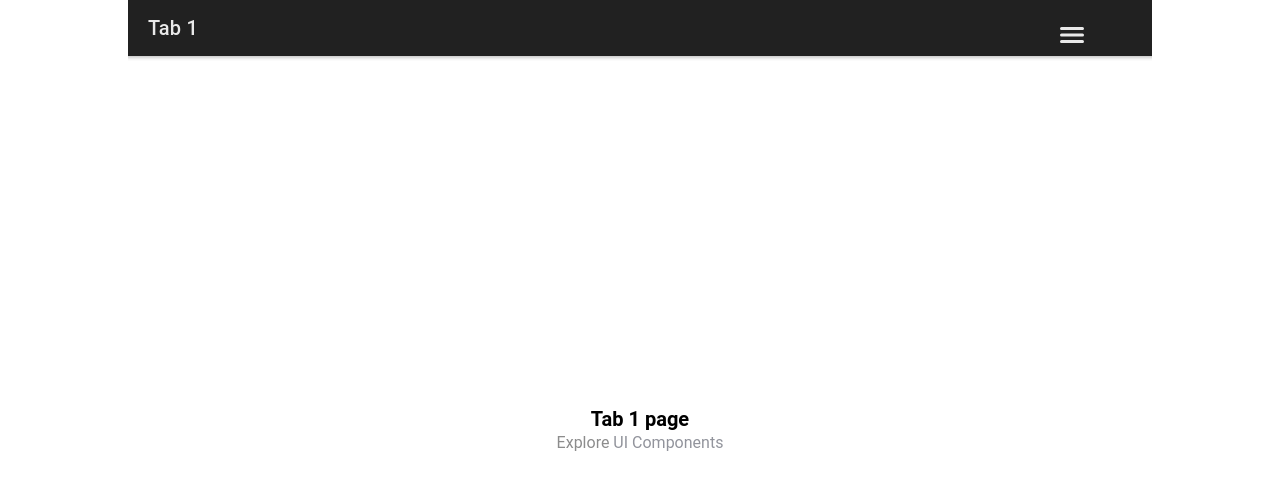
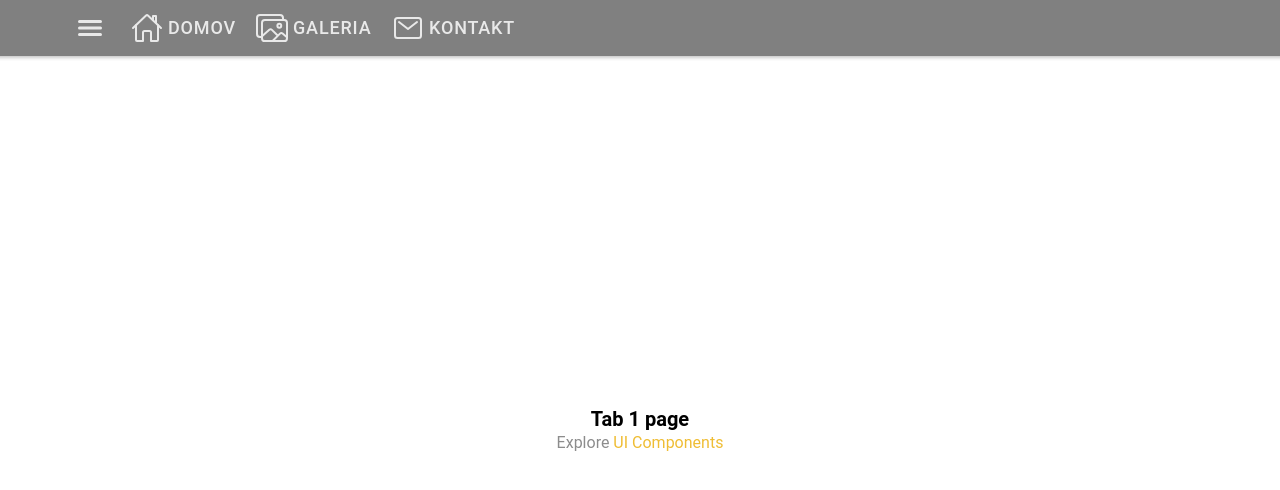
Before and after one commit to TerezaPavlikova/terezapavlikova.github.io, a React (Create React App) app: page / in a window 1280 px wide. Shown: the top 490 px of the page. Built offline with nearby package versions, Linux system fonts and the light colour scheme.

Commit message:
page top +bottom

```diff
--- a/src/App.css
+++ b/src/App.css
@@ -1,32 +1,8 @@
-.sticky-header{
 
-    width:80%;
-    margin:auto;
 
-}
-@media (max-width:800px) {
-    .sticky-header{
-        width: 90%;
-    }
-}
-@media (max-width:400px) {
-    .sticky-header{
-        width: 100%;
-    }
-}
-.sticky-toolbar{
-    --background: #212121;
-    --color:#E9E9E9;
-}
-.navburger{
-    margin-right: 50px;
-    font-size:xx-large;
-}
-.navburgerIcon{
-    font-size: xx-large;
-
-}
 .page-content{
     margin-top: 60px;
     overflow-y: auto;
+
+
 }
--- a/src/App.tsx
+++ b/src/App.tsx
@@ -24,6 +24,7 @@ import NaStiahnutie from './pages/NaStiahnutie';
 import Kontakt from './pages/Kontakt';
 import { Menu } from './components/base/Menu'
 import { PageHeader } from './components/base/PageHeader'
+import { PageBottomNav } from './components/base/PageBottomNav'
 
 /* Core CSS required for Ionic components to work properly */
 import '@ionic/react/css/core.css';
@@ -51,6 +52,7 @@ const App: React.FC = () => (
       <IonContent fullscreen>
         <IonReactRouter>
           <PageHeader />
+          <PageBottomNav/>
           <Menu />
           <IonPage className="page-content">
             <IonContent >
--- a/src/components/base/Menu.css
+++ b/src/components/base/Menu.css
@@ -2,19 +2,3 @@
     pointer-events: auto !important;
     cursor: default !important;
 }
-
-
-.menu{
-    --height:300px;
-     padding-top: 60px;
-}
-@media (max-width:800px) {
-    .menu{
-        --height: 50%;
-    }
-}
-@media (max-width:400px) {
-    .menu{
-        --height: 100%;
-    }
-}
--- a/src/components/base/Menu.tsx
+++ b/src/components/base/Menu.tsx
@@ -1,13 +1,18 @@
 import React from 'react';
-import { IonContent, IonButton, IonHeader, IonItem, IonList, IonMenu, IonMenuToggle, IonTitle, IonToolbar } from '@ionic/react';
+import { IonContent, IonButton, IonHeader, IonItem, IonList, IonMenu, IonMenuToggle, IonTitle, IonToolbar, IonIcon } from '@ionic/react';
 import './Menu.css'
+import { arrowBackOutline } from 'ionicons/icons';
 export const Menu: React.FC = () => {
     return (
 
-        <IonMenu className="menu" side="end" menuId="HlavneMenu" contentId="main" type="overlay" disabled={false}>
+        <IonMenu className="menu" side="start" menuId="HlavneMenu" contentId="main" type="overlay" disabled={false}>
             <IonHeader>
                 <IonToolbar color="primary">
-                    <IonTitle>Start Menu</IonTitle>
+                    <IonMenuToggle className="navburger" menu="HlavneMenu" autoHide={false}>
+                        <IonButton fill='clear'>
+                            <IonIcon icon={arrowBackOutline} className="navburgerIcon" size="large" />
+                        </IonButton>
+                    </IonMenuToggle>
                 </IonToolbar>
             </IonHeader>
             <IonContent id="main">
--- /dev/null
+++ b/src/components/base/PageBottomNav.css
@@ -0,0 +1,10 @@
+.page-bottom-nav {
+    background-color: var(--ion-color-secondary);
+    height: 56px;
+    width: 100%;
+    position: absolute;
+    bottom: 0; left: 0; right: 0;
+    z-index: 999;
+    display:flex;
+    flex-wrap: wrap;
+}
--- /dev/null
+++ b/src/components/base/PageBottomNav.tsx
@@ -0,0 +1,33 @@
+import React from 'react';
+import { IonButton, IonButtons, IonContent, IonHeader, IonIcon, IonItem, IonLabel, IonList, IonMenu, IonMenuToggle, IonTitle, IonToolbar } from '@ionic/react';
+import { homeOutline, imagesOutline, mailOutline, menu } from 'ionicons/icons';
+import './PageBottomNav.css';
+import { NavLink } from 'react-router-dom';
+
+export const PageBottomNav: React.FC = () => {
+  return (
+
+    <div slot='bottom' className='page-bottom-nav'>
+      <NavLink to='/' className='page-bottom-btn'>
+        <IonButton className='page-bottom-link-button'>
+          <IonIcon icon={homeOutline} className="navburgerIcon" size="large" />
+          <span className='page-bottom-link-lbl'>Domov </span>
+        </IonButton>
+      </NavLink>
+      <NavLink to='/galeria' className='page-bottom-btn'>
+        <IonButton className='page-bottom-link-button'>
+          <IonIcon icon={imagesOutline} className="navburgerIcon" size="large" />
+          <span className='page-bottom-link-lbl'>Galeria </span>
+        </IonButton>
+      </NavLink>
+      <NavLink to='/kontakt' className='page-bottom-btn'>
+        <IonButton className='page-bottom-link-button' >
+          <IonIcon icon={mailOutline} className="navburgerIcon" size="large" />
+          <span className='page-bottom-link-lbl'>Kontakt </span>
+        </IonButton>
+
+      </NavLink>
+    </div>
+
+  );
+};
--- /dev/null
+++ b/src/components/base/PageHeader.css
@@ -0,0 +1,29 @@
+.page-header-content{
+    width: 90%;
+    margin:0 auto;
+   --background: transparent;
+   --color: #E9E9E9;
+}
+.sticky-toolbar{
+    --background: var(--ion-color-secondary);
+    --color:#E9E9E9;
+}
+.navburgerIcon{
+    font-size: xx-large;
+}
+.page-header-link-button {
+    color:#E9E9E9;
+}
+.navburgerIcon{
+    color: #E9E9E9;
+    margin-right: 5px;
+ }
+ .page-header-link-lbl{
+    font-size: large;
+ }
+ @media (max-width:768px) {
+     .page-header-btn{
+         display: none;
+     }
+
+ }
--- a/src/components/base/PageHeader.tsx
+++ b/src/components/base/PageHeader.tsx
@@ -1,20 +1,44 @@
 import React from 'react';
-import { IonButton, IonButtons, IonContent, IonHeader, IonIcon, IonItem, IonList, IonMenu, IonMenuToggle, IonTitle, IonToolbar } from '@ionic/react';
-import { menu } from 'ionicons/icons';
+import { IonButton, IonButtons, IonContent, IonHeader, IonIcon, IonItem, IonLabel, IonList, IonMenu, IonMenuToggle, IonTitle, IonToolbar } from '@ionic/react';
+import { homeOutline, imagesOutline, mailOutline, menu } from 'ionicons/icons';
+import './PageHeader.css';
+import { NavLink } from 'react-router-dom';
 
 export const PageHeader: React.FC = () => {
   return (
 
     <IonHeader className="sticky-header">
       <IonToolbar className="sticky-toolbar" >
-        <IonTitle>Tab 1</IonTitle>
-        <IonButtons slot="end">
+        <IonItem className='page-header-content ion-no-padding' lines='none' >
+          <IonButtons slot="start" className='ion-no-padding ion-no-margin'>
             <IonMenuToggle className="navburger" menu="HlavneMenu" autoHide={false}>
               <IonButton>
                 <IonIcon icon={menu} className="navburgerIcon" size="large" />
               </IonButton>
             </IonMenuToggle>
+            <NavLink to='/' className='page-header-btn'>
+              <IonButton className='page-header-link-button'>
+                <IonIcon icon={homeOutline} className="navburgerIcon" size="large" />
+                <span className='page-header-link-lbl'>Domov </span>
+              </IonButton>
+            </NavLink>
+            <NavLink to='/galeria' className='page-header-btn'>
+              <IonButton className='page-header-link-button'>
+                <IonIcon icon={imagesOutline} className="navburgerIcon" size="large" />
+                <span className='page-header-link-lbl'>Galeria </span>
+              </IonButton>
+            </NavLink>
+            <NavLink to='/kontakt' className='page-header-btn'>
+              <IonButton className='page-header-link-button' >
+                <IonIcon icon={mailOutline} className="navburgerIcon" size="large" />
+                <span className='page-header-link-lbl'>Kontakt </span>
+              </IonButton>
+
+            </NavLink>
+
           </IonButtons>
+        </IonItem>
+
       </IonToolbar>
     </IonHeader>
 
--- a/src/theme/variables.css
+++ b/src/theme/variables.css
@@ -4,20 +4,20 @@ http://ionicframework.com/docs/theming/ */
 /** Ionic CSS Variables **/
 :root {
   /** primary **/
-  --ion-color-primary: #92949c;
-  --ion-color-primary-rgb: 146, 148, 156;
-  --ion-color-primary-contrast: #000000;
-  --ion-color-primary-contrast-rgb: 0, 0, 0;
-  --ion-color-primary-shade: #808289;
-  --ion-color-primary-tint: #9d9fa6;
+  --ion-color-primary: #efbd34;
+	--ion-color-primary-rgb: 239,189,52;
+	--ion-color-primary-contrast: #000000;
+	--ion-color-primary-contrast-rgb: 0,0,0;
+	--ion-color-primary-shade: #d2a62e;
+	--ion-color-primary-tint: #f1c448;
 
   /** secondary **/
-  --ion-color-secondary: #3dc2ff;
-  --ion-color-secondary-rgb: 61, 194, 255;
-  --ion-color-secondary-contrast: #ffffff;
-  --ion-color-secondary-contrast-rgb: 255, 255, 255;
-  --ion-color-secondary-shade: #36abe0;
-  --ion-color-secondary-tint: #50c8ff;
+  --ion-color-secondary: #808080;
+	--ion-color-secondary-rgb: 128,128,128;
+	--ion-color-secondary-contrast: #000000;
+	--ion-color-secondary-contrast-rgb: 0,0,0;
+	--ion-color-secondary-shade: #717171;
+	--ion-color-secondary-tint: #8d8d8d;
 
   /** tertiary **/
   --ion-color-tertiary: #5260ff;
```
Lines whose indentation alone changed are shown as unchanged.
